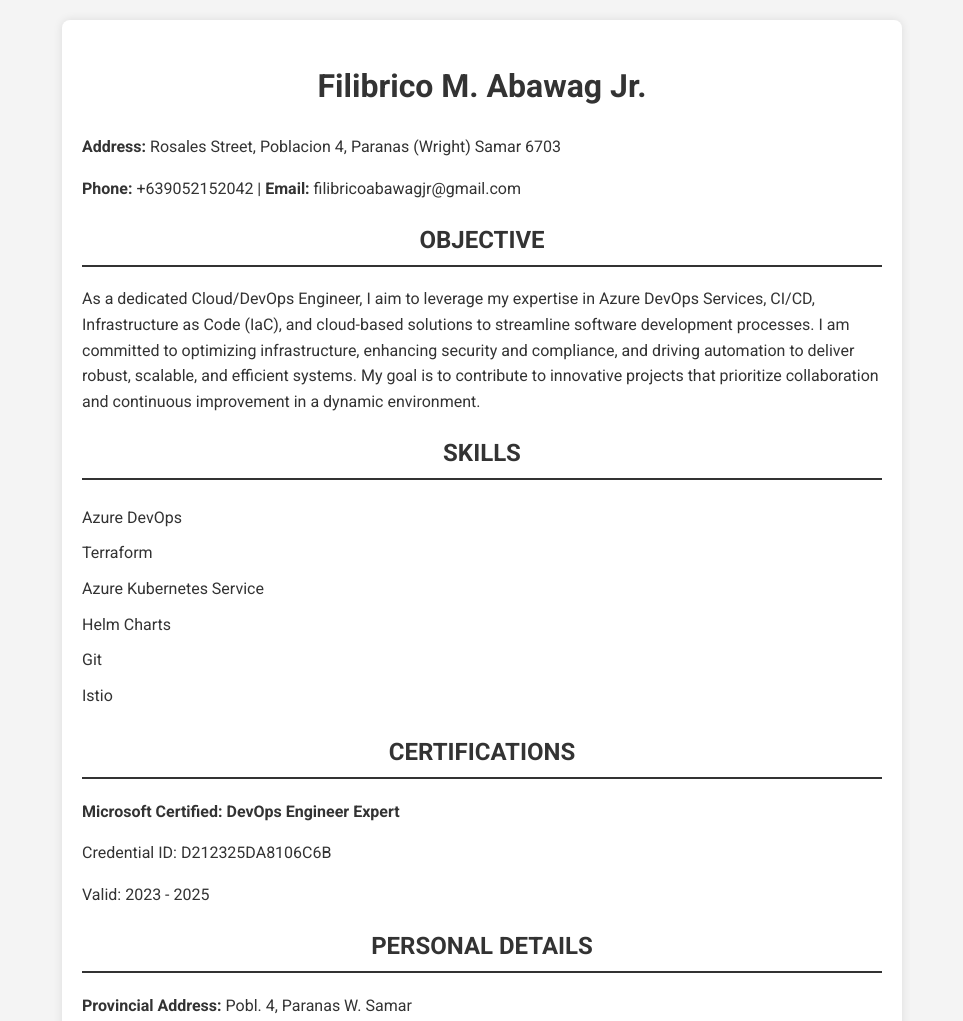
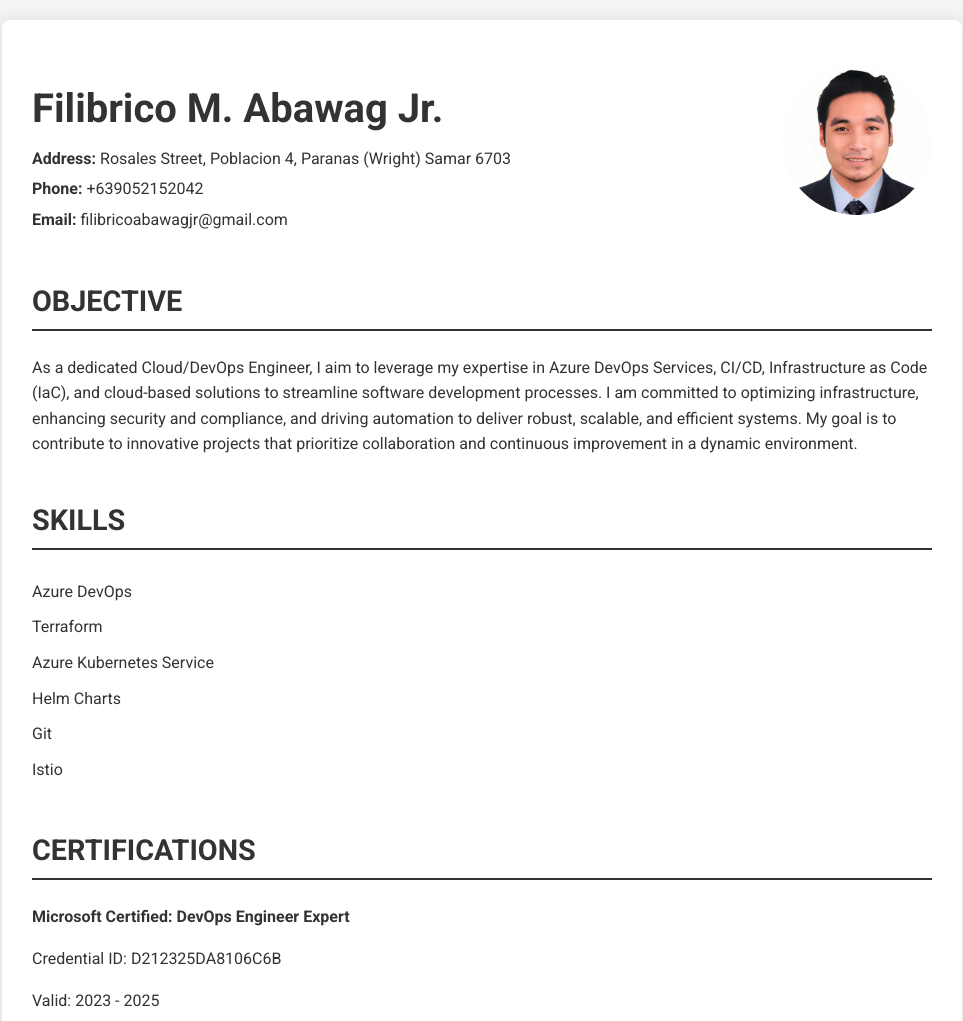
Before and after one commit to jrabawag/jrabawag.github.io, a plain HTML site: page index.html in a window 1280 px wide. Shown: the top 1021 px of the page, without its empty margins (158-1121 px from the left). Drawn offline with Linux system fonts and the light colour scheme.

Commit message:
Update index.html

```diff
--- a/index.html
+++ b/index.html
@@ -16,19 +16,41 @@
             padding: 20px;
         }
         .container {
-            max-width: 800px;
+            max-width: 900px;
             margin: auto;
             background: #fff;
-            padding: 20px;
+            padding: 30px;
             border-radius: 8px;
-            box-shadow: 0 0 10px rgba(0, 0, 0, 0.1);
+            box-shadow: 0 0 15px rgba(0, 0, 0, 0.1);
         }
-        h1, h2, h3 {
-            text-align: center;
+        .header {
+            display: flex;
+            align-items: center;
+            justify-content: space-between;
+            margin-bottom: 20px;
+        }
+        .header img {
+            border-radius: 50%;
+            width: 150px;
+            height: 150px;
+            object-fit: cover;
+        }
+        h1 {
+            font-size: 2.5rem;
+            margin-bottom: 0;
+        }
+        .contact-info p {
+            margin: 5px 0;
         }
         h2 {
+            margin-top: 40px;
             border-bottom: 2px solid #333;
             padding-bottom: 5px;
+            font-size: 1.8rem;
+        }
+        h3 {
+            margin-top: 20px;
+            font-size: 1.5rem;
         }
         ul {
             list-style-type: none;
@@ -37,23 +59,42 @@
         ul li {
             padding: 5px 0;
         }
-        .personal-details, .objective, .skills, .experience, .education {
-            margin-bottom: 20px;
+        .section {
+            margin-bottom: 30px;
+        }
+        .section p, .section ul {
+            margin-bottom: 10px;
+        }
+        .personal-details p {
+            margin: 5px 0;
+        }
+        .education, .experience {
+            padding-bottom: 10px;
         }
     </style>
 </head>
 <body>
     <div class="container">
+        <div class="header">
+            <div>
                 <h1>Filibrico M. Abawag Jr.</h1>
+                <div class="contact-info">
                     <p><strong>Address:</strong> Rosales Street, Poblacion 4, Paranas (Wright) Samar 6703</p>
-        <p><strong>Phone:</strong> +639052152042 | <strong>Email:</strong> filibricoabawagjr@gmail.com</p>
+                    <p><strong>Phone:</strong> +639052152042</p>
+                    <p><strong>Email:</strong> filibricoabawagjr@gmail.com</p>
+                </div>
+            </div>
+            <div>
+                <img src="profile.jpg" alt="Filibrico M. Abawag Jr.">
+            </div>
+        </div>
 
-        <div class="objective">
+        <div class="objective section">
             <h2>OBJECTIVE</h2>
             <p>As a dedicated Cloud/DevOps Engineer, I aim to leverage my expertise in Azure DevOps Services, CI/CD, Infrastructure as Code (IaC), and cloud-based solutions to streamline software development processes. I am committed to optimizing infrastructure, enhancing security and compliance, and driving automation to deliver robust, scalable, and efficient systems. My goal is to contribute to innovative projects that prioritize collaboration and continuous improvement in a dynamic environment.</p>
         </div>
 
-        <div class="skills">
+        <div class="skills section">
             <h2>SKILLS</h2>
             <ul>
                 <li>Azure DevOps</li>
@@ -65,14 +106,14 @@
             </ul>
         </div>
 
-        <div class="certifications">
+        <div class="certifications section">
             <h2>CERTIFICATIONS</h2>
             <p><strong>Microsoft Certified: DevOps Engineer Expert</strong></p>
             <p>Credential ID: D212325DA8106C6B</p>
             <p>Valid: 2023 - 2025</p>
         </div>
 
-        <div class="personal-details">
+        <div class="personal-details section">
             <h2>PERSONAL DETAILS</h2>
             <p><strong>Provincial Address:</strong> Pobl. 4, Paranas W. Samar</p>
             <p><strong>Date of Birth:</strong> November 03, 1992</p>
@@ -82,9 +123,10 @@
             <p><strong>Nationality:</strong> Filipino</p>
         </div>
 
-        <div class="experience">
+        <div class="experience section">
             <h2>WORKING EXPERIENCE</h2>
 
+            <div class="job">
                 <h3>AEVEN – Advanced Cloud Engineer (Feb 2024 - Present)</h3>
                 <ul>
                     <li>Developed and maintained automated CI/CD pipelines using Azure DevOps.</li>
@@ -93,7 +135,9 @@
                     <li>Integrated Azure Monitor and Application Insights for performance optimization.</li>
                     <li>Worked with cross-functional teams, mentoring junior engineers and driving continuous improvement.</li>
                 </ul>
+            </div>
 
+            <div class="job">
                 <h3>Reed Elsevier Philippines – Azure DevOps Engineer (Jul 2023 - Feb 2024)</h3>
                 <ul>
                     <li>Designed and implemented CI/CD pipelines, reducing deployment time by 50%.</li>
@@ -102,7 +146,9 @@
                     <li>Integrated security checks into the CI/CD pipeline for regulatory compliance.</li>
                     <li>Worked with development, QA, and operations teams to improve workflows and implement best practices.</li>
                 </ul>
+            </div>
 
+            <div class="job">
                 <h3>NEXTIX INC – Systems Engineer (Nov 2016 - Jun 2023)</h3>
                 <ul>
                     <li>Created and managed CI/CD pipelines for service deployment.</li>
@@ -112,15 +158,16 @@
                     <li>Maintained IaC codes in a Git repository.</li>
                 </ul>
             </div>
+        </div>
 
-        <div class="education">
+        <div class="education section">
             <h2>EDUCATIONAL BACKGROUND</h2>
             <h3>Southwestern University of Cebu</h3>
             <p>Sambag2 Urgello St., Cebu, Philippines</p>
             <p>Bachelor of Science in Information Technology (2009 - 2013)</p>
         </div>
 
-        <div class="character-reference">
+        <div class="character-reference section">
             <h2>CHARACTER REFERENCE</h2>
             <p>Available upon request.</p>
         </div>
```
Lines whose indentation alone changed are shown as unchanged.
